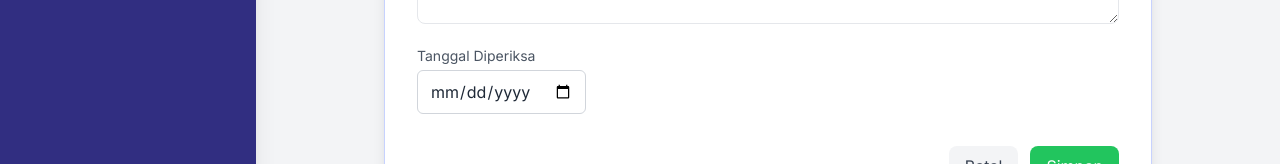
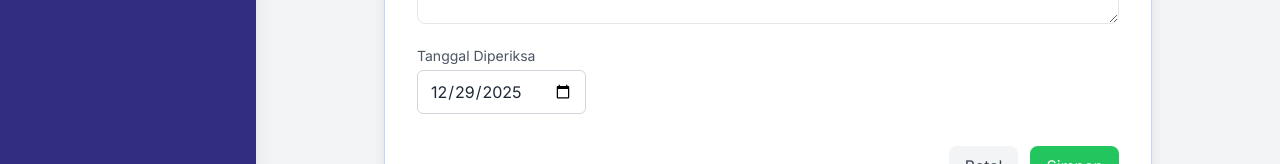
Before and after one commit to SyifaMaulida18/Capstone_Project, a Next.js app: page /admin/rekam-medis/add in a window 1280 px wide. Shown: the part 777-941 px from the top of the page. Built offline with nearby package versions, Linux system fonts and the light colour scheme; no server answers.

Commit message:
perbaikan zona waktu dan nama pasien

```diff
--- a/src/app/admin/antrian/page.jsx
+++ b/src/app/admin/antrian/page.jsx
@@ -27,9 +27,17 @@ export default function AntrianDashboardPage() {
   const [sisaAntrian, setSisaAntrian] = useState(0);
   const [daftarAntrianLengkap, setDaftarAntrianLengkap] = useState([]);
 
-  const [tanggal, setTanggal] = useState(
-    new Date().toISOString().slice(0, 10)
-  );
+  // Get today's date in WIB timezone (Asia/Jakarta)
+  const getTodayWIB = () => {
+    const now = new Date();
+    const wibDate = new Date(now.toLocaleString('en-US', { timeZone: 'Asia/Jakarta' }));
+    const year = wibDate.getFullYear();
+    const month = String(wibDate.getMonth() + 1).padStart(2, '0');
+    const day = String(wibDate.getDate()).padStart(2, '0');
+    return `${year}-${month}-${day}`;
+  };
+
+  const [tanggal, setTanggal] = useState(getTodayWIB());
 
   // Loading States
   const [loading, setLoading] = useState(false);
@@ -308,11 +316,11 @@ export default function AntrianDashboardPage() {
                                 <div className="flex flex-col md:flex-row md:items-end justify-between mt-2 gap-4">
                                     <div>
                                         <p className="text-4xl font-extrabold text-amber-600">{sedangDipanggil.nomor_antrian}</p>
-                                        <p className="text-sm text-neutral-600 font-medium">Pasien: {sedangDipanggil.reservation?.user?.name || "Umum"}</p>
+                                        <p className="text-sm text-neutral-600 font-medium">Pasien: {sedangDipanggil.reservation?.nama || "-"}</p>
                                     </div>
                                     <div className="z-10">
                                         {sedangDipanggil.reservation?.reservid && (
-                                            <Link href={`${MEDICAL_RECORDS_PATH}?reservasi_id=${sedangDipanggil.reservation.reservid}&patient_id=${sedangDipanggil.reservation.user?.userid || sedangDipanggil.reservation.user?.id}&patient_name=${encodeURIComponent(sedangDipanggil.reservation.user?.name || "")}`} className="inline-flex items-center gap-2 px-4 py-2 rounded-lg bg-emerald-600 text-white text-sm font-semibold hover:bg-emerald-700 shadow">
+                                            <Link href={`${MEDICAL_RECORDS_PATH}?reservasi_id=${sedangDipanggil.reservation.reservid}&patient_id=${sedangDipanggil.reservation.booked_user_id || sedangDipanggil.reservation.user?.userid}&patient_name=${encodeURIComponent(sedangDipanggil.reservation.nama || "")}`} className="inline-flex items-center gap-2 px-4 py-2 rounded-lg bg-emerald-600 text-white text-sm font-semibold hover:bg-emerald-700 shadow">
                                                 <DocumentTextIcon className="w-4 h-4"/> Input Rekam Medis
                                             </Link>
                                         )}
@@ -333,7 +341,7 @@ export default function AntrianDashboardPage() {
                                         <tr key={row.id} className={`hover:bg-gray-50 transition-colors ${row.status === 'dipanggil' ? 'bg-amber-50/50' : row.status === 'selesai' ? 'bg-green-50/30' : ''}`}>
                                             <td className="px-6 py-4 text-sm text-gray-700">{idx + 1}</td>
                                             <td className="px-6 py-4 text-sm font-bold text-gray-900">{row.nomor_antrian}</td>
-                                            <td className="px-6 py-4 text-sm text-gray-700">{row.reservation?.user?.name || "-"}</td>
+                                            <td className="px-6 py-4 text-sm text-gray-700">{row.reservation?.nama || "-"}</td>
                                             <td className="px-6 py-4 text-sm"><span className={`inline-flex items-center px-2.5 py-0.5 rounded-full text-xs font-medium border ${getStatusBadge(row.status)}`}>{row.status.toUpperCase()}</span></td>
                                             <td className="px-6 py-4 text-sm text-gray-600 font-mono">{row.waktu_panggil ? new Date(row.waktu_panggil).toLocaleTimeString("id-ID", { hour: '2-digit', minute: '2-digit' }) : "-"}</td>
                                             <td className="px-6 py-4 text-sm text-gray-600 font-mono">{row.waktu_selesai ? new Date(row.waktu_selesai).toLocaleTimeString("id-ID", { hour: '2-digit', minute: '2-digit' }) : "-"}</td>
@@ -400,7 +408,7 @@ export default function AntrianDashboardPage() {
                                                 <td className="px-6 py-3 text-sm text-gray-500">{idx + 1}</td>
                                                 <td className="px-6 py-3 text-sm font-bold text-gray-900">{row.nomor_antrian}</td>
                                                 <td className="px-6 py-3 text-sm text-blue-600 font-medium">{row.poli_name}</td>
-                                                <td className="px-6 py-3 text-sm text-gray-700">{row.reservation?.user?.name || "-"}</td>
+                                                <td className="px-6 py-3 text-sm text-gray-700">{row.reservation?.nama || "-"}</td>
                                                 <td className="px-6 py-3 text-sm"><span className={`text-[10px] px-2 py-0.5 rounded-full border ${getStatusBadge(row.status)}`}>{row.status.toUpperCase()}</span></td>
                                                 <td className="px-6 py-3 text-sm text-gray-500 font-mono">{row.waktu_panggil ? new Date(row.waktu_panggil).toLocaleTimeString("id-ID", { hour: '2-digit', minute: '2-digit' }) : "-"}</td>
                                             </tr>
--- a/src/app/admin/rekam-medis/add/page.jsx
+++ b/src/app/admin/rekam-medis/add/page.jsx
@@ -16,13 +16,20 @@ export default function AddRekamMedisPage() {
   const [loadingReservasi, setLoadingReservasi] = useState(true);
   const [errorMsg, setErrorMsg] = useState("");
 
+  // Get today's date in WIB timezone
+  const getTodayWIB = () => {
+    const now = new Date();
+    const wibDate = new Date(now.toLocaleString('en-US', { timeZone: 'Asia/Jakarta' }));
+    return `${wibDate.getFullYear()}-${String(wibDate.getMonth() + 1).padStart(2, '0')}-${String(wibDate.getDate()).padStart(2, '0')}`;
+  };
+
   const [form, setForm] = useState({
     reservasi_id: "",
     no_medrec: "",
     gejala: "",
     diagnosis: "",
     tindakan: "",
-    tanggal_diperiksa: "",
+    tanggal_diperiksa: getTodayWIB(),
   });
 
   // Prefill dari query param (reservasi_id)
--- a/src/app/superadmin/antrian/page.jsx
+++ b/src/app/superadmin/antrian/page.jsx
@@ -27,9 +27,17 @@ export default function AntrianDashboardPage() {
   const [sisaAntrian, setSisaAntrian] = useState(0);
   const [daftarAntrianLengkap, setDaftarAntrianLengkap] = useState([]);
 
-  const [tanggal, setTanggal] = useState(
-    new Date().toISOString().slice(0, 10)
-  );
+  // Get today's date in WIB timezone (Asia/Jakarta)
+  const getTodayWIB = () => {
+    const now = new Date();
+    const wibDate = new Date(now.toLocaleString('en-US', { timeZone: 'Asia/Jakarta' }));
+    const year = wibDate.getFullYear();
+    const month = String(wibDate.getMonth() + 1).padStart(2, '0');
+    const day = String(wibDate.getDate()).padStart(2, '0');
+    return `${year}-${month}-${day}`;
+  };
+
+  const [tanggal, setTanggal] = useState(getTodayWIB());
 
   // Loading States
   const [loading, setLoading] = useState(false);
@@ -308,11 +316,11 @@ export default function AntrianDashboardPage() {
                                 <div className="flex flex-col md:flex-row md:items-end justify-between mt-2 gap-4">
                                     <div>
                                         <p className="text-4xl font-extrabold text-amber-600">{sedangDipanggil.nomor_antrian}</p>
-                                        <p className="text-sm text-neutral-600 font-medium">Pasien: {sedangDipanggil.reservation?.user?.name || "Umum"}</p>
+                                        <p className="text-sm text-neutral-600 font-medium">Pasien: {sedangDipanggil.reservation?.nama || "-"}</p>
                                     </div>
                                     <div className="z-10">
                                         {sedangDipanggil.reservation?.reservid && (
-                                            <Link href={`${MEDICAL_RECORDS_PATH}?reservasi_id=${sedangDipanggil.reservation.reservid}&patient_id=${sedangDipanggil.reservation.user?.userid || sedangDipanggil.reservation.user?.id}&patient_name=${encodeURIComponent(sedangDipanggil.reservation.user?.name || "")}`} className="inline-flex items-center gap-2 px-4 py-2 rounded-lg bg-emerald-600 text-white text-sm font-semibold hover:bg-emerald-700 shadow">
+                                            <Link href={`${MEDICAL_RECORDS_PATH}?reservasi_id=${sedangDipanggil.reservation.reservid}&patient_id=${sedangDipanggil.reservation.booked_user_id || sedangDipanggil.reservation.user?.userid}&patient_name=${encodeURIComponent(sedangDipanggil.reservation.nama || "")}`} className="inline-flex items-center gap-2 px-4 py-2 rounded-lg bg-emerald-600 text-white text-sm font-semibold hover:bg-emerald-700 shadow">
                                                 <DocumentTextIcon className="w-4 h-4"/> Input Rekam Medis
                                             </Link>
                                         )}
@@ -333,7 +341,7 @@ export default function AntrianDashboardPage() {
                                         <tr key={row.id} className={`hover:bg-gray-50 transition-colors ${row.status === 'dipanggil' ? 'bg-amber-50/50' : row.status === 'selesai' ? 'bg-green-50/30' : ''}`}>
                                             <td className="px-6 py-4 text-sm text-gray-700">{idx + 1}</td>
                                             <td className="px-6 py-4 text-sm font-bold text-gray-900">{row.nomor_antrian}</td>
-                                            <td className="px-6 py-4 text-sm text-gray-700">{row.reservation?.user?.name || "-"}</td>
+                                            <td className="px-6 py-4 text-sm text-gray-700">{row.reservation?.nama || "-"}</td>
                                             <td className="px-6 py-4 text-sm"><span className={`inline-flex items-center px-2.5 py-0.5 rounded-full text-xs font-medium border ${getStatusBadge(row.status)}`}>{row.status.toUpperCase()}</span></td>
                                             <td className="px-6 py-4 text-sm text-gray-600 font-mono">{row.waktu_panggil ? new Date(row.waktu_panggil).toLocaleTimeString("id-ID", { hour: '2-digit', minute: '2-digit' }) : "-"}</td>
                                             <td className="px-6 py-4 text-sm text-gray-600 font-mono">{row.waktu_selesai ? new Date(row.waktu_selesai).toLocaleTimeString("id-ID", { hour: '2-digit', minute: '2-digit' }) : "-"}</td>
@@ -400,7 +408,7 @@ export default function AntrianDashboardPage() {
                                                 <td className="px-6 py-3 text-sm text-gray-500">{idx + 1}</td>
                                                 <td className="px-6 py-3 text-sm font-bold text-gray-900">{row.nomor_antrian}</td>
                                                 <td className="px-6 py-3 text-sm text-blue-600 font-medium">{row.poli_name}</td>
-                                                <td className="px-6 py-3 text-sm text-gray-700">{row.reservation?.user?.name || "-"}</td>
+                                                <td className="px-6 py-3 text-sm text-gray-700">{row.reservation?.nama || "-"}</td>
                                                 <td className="px-6 py-3 text-sm"><span className={`text-[10px] px-2 py-0.5 rounded-full border ${getStatusBadge(row.status)}`}>{row.status.toUpperCase()}</span></td>
                                                 <td className="px-6 py-3 text-sm text-gray-500 font-mono">{row.waktu_panggil ? new Date(row.waktu_panggil).toLocaleTimeString("id-ID", { hour: '2-digit', minute: '2-digit' }) : "-"}</td>
                                             </tr>
--- a/src/app/superadmin/rekam-medis/add/page.jsx
+++ b/src/app/superadmin/rekam-medis/add/page.jsx
@@ -14,6 +14,13 @@ export default function AddRekamMedisPage() {
   const [loadingReservasi, setLoadingReservasi] = useState(true);
   const [errorMsg, setErrorMsg] = useState("");
 
+  // Get today's date in WIB timezone
+  const getTodayWIB = () => {
+    const now = new Date();
+    const wibDate = new Date(now.toLocaleString('en-US', { timeZone: 'Asia/Jakarta' }));
+    return `${wibDate.getFullYear()}-${String(wibDate.getMonth() + 1).padStart(2, '0')}-${String(wibDate.getDate()).padStart(2, '0')}`;
+  };
+
   const [form, setForm] = useState({
     reservasi_id: "",
     no_medrec: "",
@@ -21,7 +28,7 @@ export default function AddRekamMedisPage() {
     diagnosis: "",
     tindakan: "",
     resep_obat: "", // Ditambahkan
-    tanggal_diperiksa: new Date().toISOString().split('T')[0], // Default hari ini
+    tanggal_diperiksa: getTodayWIB(), // Default hari ini in WIB
   });
 
   // Fetch Data Reservasi (Confirmed only)
```
Also changed, not shown: src/app/admin/rekam-medis/page.jsx (+7 -1 lines), src/app/superadmin/rekam-medis/page.jsx (+7 -1 lines).
